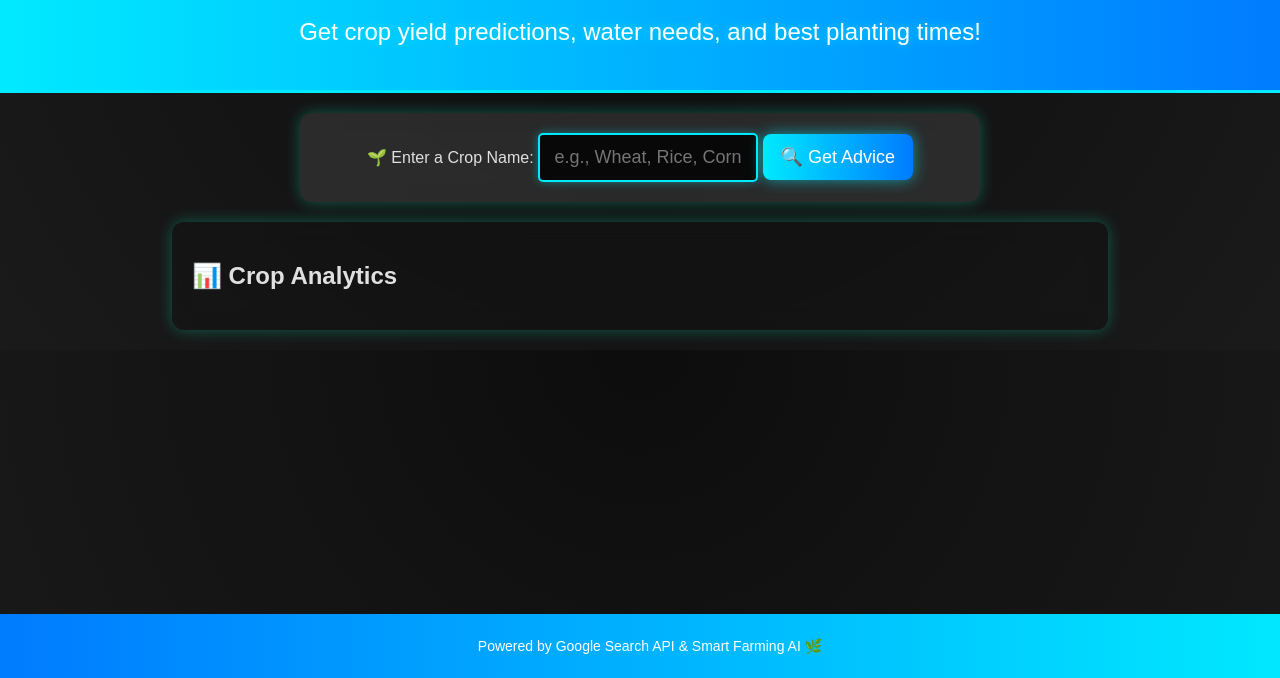
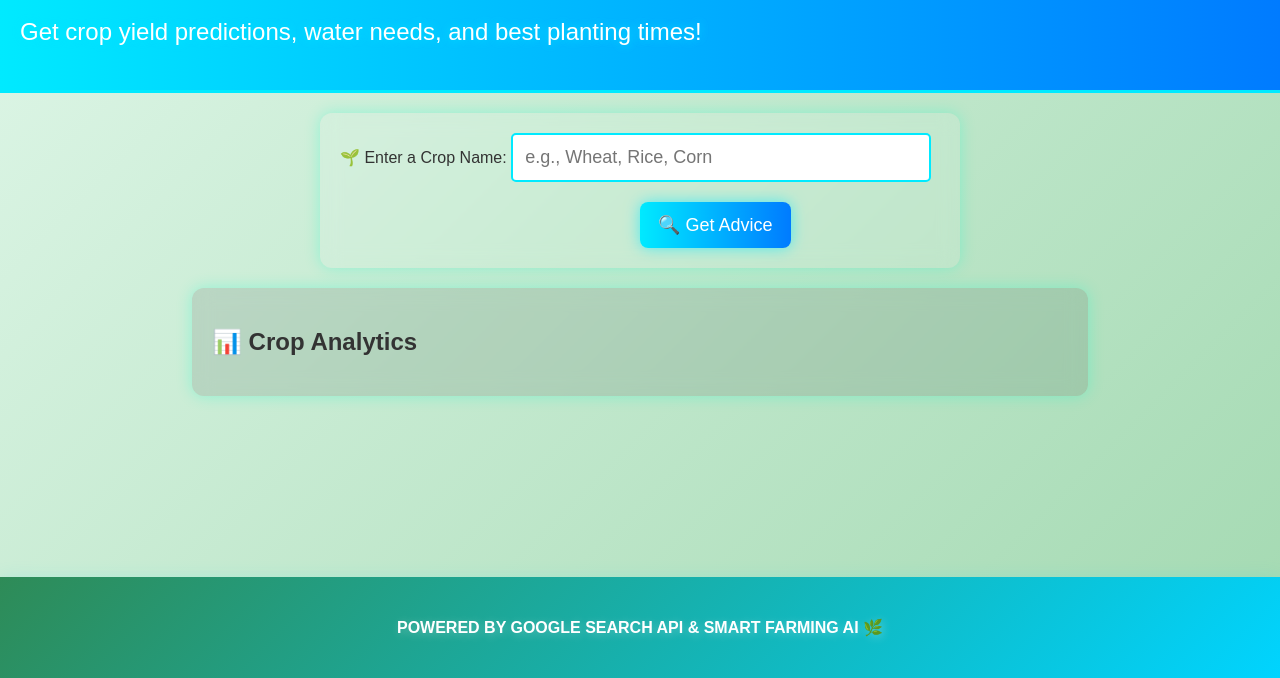
Before and after one commit to i-m-vijay-deshmukh/Harv-Intell, a plain HTML site: page analytics/analysis.html in a window 1280 px wide. Shown: the part 122-800 px from the top of the page. Drawn offline with Linux system fonts and the light colour scheme.

Commit message:
changes in css of crop analytics and chatbot speaker

```diff
--- a/analytics/analysis.html
+++ b/analytics/analysis.html
@@ -15,9 +15,13 @@
 
     <main>
         <section id="crop-section">
-            <label for="crop-input" >🌱 Enter a Crop Name:</label>
-            <input type="text" id="crop-input" placeholder="e.g., Wheat, Rice, Corn">
-            <button id="getAdviceButton">🔍 Get Advice</button>
+            <div>
+
+                <label for="crop-input" >🌱 Enter a Crop Name:</label>
+
+                <input type="text" id="crop-input" class="crop-analysis" placeholder="e.g., Wheat, Rice, Corn">
+                <button id="getAdviceButton">🔍 Get Advice</button>
+            </div>
         </section>
 
         <section id="results-section">
--- a/analytics/styles.css
+++ b/analytics/styles.css
@@ -1,18 +1,19 @@
-/* 🌟 Futuristic AI-Themed Styles */
-@import url('https://fonts.googleapis.com/css2?family=Orbitron:wght@400;700&display=swap');
+/* 🌐 Global Styles */
+* {
+    box-sizing: border-box; /* Ensures padding and borders don't affect element sizes */
+}
 
 body {
-    font-family: 'Exo', sans-serif;
-    margin: 0;
-    padding: 0;
-    background: radial-gradient(circle at top, #0d0d0d, #1a1a1a);
-    color: #e0e0e0;
-    text-align: center;
+    background: linear-gradient(135deg, #E0F7E9, #A3D9B1); /* Soft green gradient for farming theme */
+    margin: 0; /* Removes default margin */
+    min-height: 100vh; /* Ensures body takes up full viewport height */
+    font-family: Arial, sans-serif; /* Clean default font */
+    color: #333; /* Dark gray text for readability against the light background */
 }
 
 /* 🔹 Header */
 header {
-    background: linear-gradient(90deg, #00eaff, #007bff);
+    background: linear-gradient(90deg, #00eaff, #007bff); /* Blue gradient for header */
     color: white;
     padding: 20px;
     font-size: 24px;
@@ -22,7 +23,7 @@ header {
 
 /* 🌾 Crop Search Section */
 #crop-section {
-    background: rgba(255, 255, 255, 0.1);
+    background: rgba(255, 255, 255, 0.1); /* Semi-transparent white background */
     padding: 20px;
     margin: 20px auto;
     width: 50%;
@@ -45,17 +46,17 @@ header {
     font-size: 18px;
     border: 2px solid #00eaff;
     border-radius: 5px;
-    background: rgba(0, 0, 0, 0.8);
-    color: #ffffff;
     outline: none;
 }
 
 /* 🚀 Button Styling */
 button {
-    background: linear-gradient(90deg, #00eaff, #007bff);
+    background: linear-gradient(90deg, #00eaff, #007bff); /* Blue gradient for button */
     color: white;
     border: none;
     padding: 12px 18px;
+    margin-left: 300px;
+    margin-top: 20px;
     font-size: 18px;
     border-radius: 8px;
     cursor: pointer;
@@ -71,7 +72,7 @@ button:hover {
 
 /* 📊 Results Section */
 #results-section {
-    background: rgba(17, 16, 16, 0.1);
+    background: rgba(17, 16, 16, 0.1); /* Semi-transparent dark background */
     margin: 20px auto;
     padding: 20px;
     width: 70%;
@@ -102,6 +103,36 @@ button:hover {
     color: #ff33cc;
 }
 
+/* 📋 List Styling */
+ul, ol {
+    list-style: none; /* Removes default bullet points */
+    padding-left: 0;
+}
+
+ul li::before {
+    content: "✔"; /* Custom checkmark bullet */
+    color: #00eaff; /* Neon blue */
+    font-weight: bold;
+    margin-right: 8px;
+}
+
+/* 🚀 Footer */
+footer {
+    background: linear-gradient(135deg, #2E8B57, #00D4FF); /* Green-to-blue gradient for footer */
+    color: white;
+    padding: 25px;
+    font-size: 1rem;
+    font-weight: 700;
+    text-transform: uppercase;
+    text-shadow: 2px 2px 10px rgba(255, 255, 255, 0.3);
+    box-shadow: 0 5px 20px rgba(0, 212, 255, 0.2);
+    position: fixed;
+    bottom: 0;
+    left: 0;
+    width: 100%;
+    text-align: center;
+}
+
 /* 📱 Mobile Optimization */
 @media (max-width: 768px) {
     #crop-section, #results-section {
@@ -117,47 +148,3 @@ button:hover {
         padding: 10px 15px;
     }
 }
-
-/* 🚀 Footer */
-footer {
-    background: linear-gradient(90deg, #007bff, #00eaff);
-    color: white;
-    padding: 10px;
-    font-size: 14px;
-    position: fixed;
-    width: 100%;
-    bottom: 0;
-}
-/* 🌾 Input Field - Futuristic Look */
-#crop-input {
-    width: 30%;
-    padding: 12px;
-    font-size: 18px;
-    border: 2px solid #00eaff;
-    border-radius: 5px;
-    background: rgba(0, 0, 0, 0.8); /* Dark futuristic input */
-    color: rgb(0, 0,0,0.8);
-    outline: none;
-    text-align: center;
-    box-shadow: 0 0 10px rgba(0, 234, 255, 0.4);
-    transition: all 0.3s ease-in-out;
-}
-
-/* 🔹 Focus Effect */
-#crop-input:focus {
-    border-color: #ff33cc;
-    box-shadow: 0 0 15px rgba(255, 51, 204, 0.7);
-    transform: scale(1.05);
-}
-/* 🌟 Proper Formatting for Lists */
-ul, ol {
-    list-style: none; /* Removes default bullet points */
-    padding-left: 0;
-}
-
-ul li::before {
-    content: "✔"; /* Use a checkmark instead of an asterisk */
-    color: #00eaff; /* Neon blue futuristic color */
-    font-weight: bold;
-    margin-right: 8px;
-}
--- a/chatbot/chatbot.css
+++ b/chatbot/chatbot.css
@@ -326,3 +326,27 @@ body {
 .popup button:hover {
     background: #00bfa5; /* Slightly darker neon */
 }
+footer {
+  /* background: linear-gradient(135deg, #2E8B57, #00D4FF); */
+  background-color: #0d1117;
+  color: white;
+  padding: 25px;
+  font-size: 1rem;
+  font-weight: 700;
+  text-transform: uppercase;
+  text-shadow: 2px 2px 10px rgba(255, 255, 255, 0.3);
+  box-shadow: 0 5px 20px rgba(0, 212, 255, 0.2);
+
+  /* Make footer stick at the bottom */
+  position: fixed;
+  bottom: 0;
+  left: 0;
+  width: 100%;
+  text-align: center;
+}
+
+.speaker-icon, .pause-icon, .cancel-icon {
+  margin-left: 10px;
+  font-size: 20px;
+  vertical-align: middle;
+}
```
Also changed, not shown: chatbot/chatbot.html (+1 -1 lines), chatbot/chatbot.js (+38 -11 lines).
